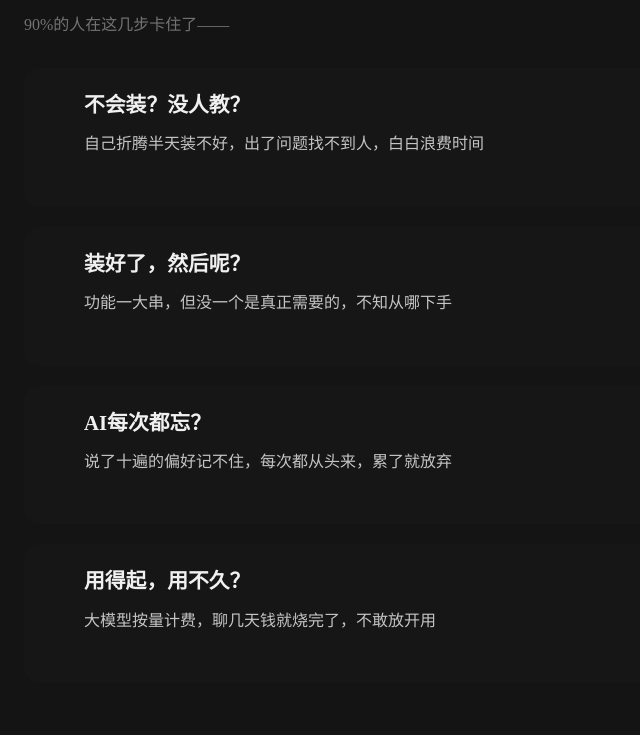
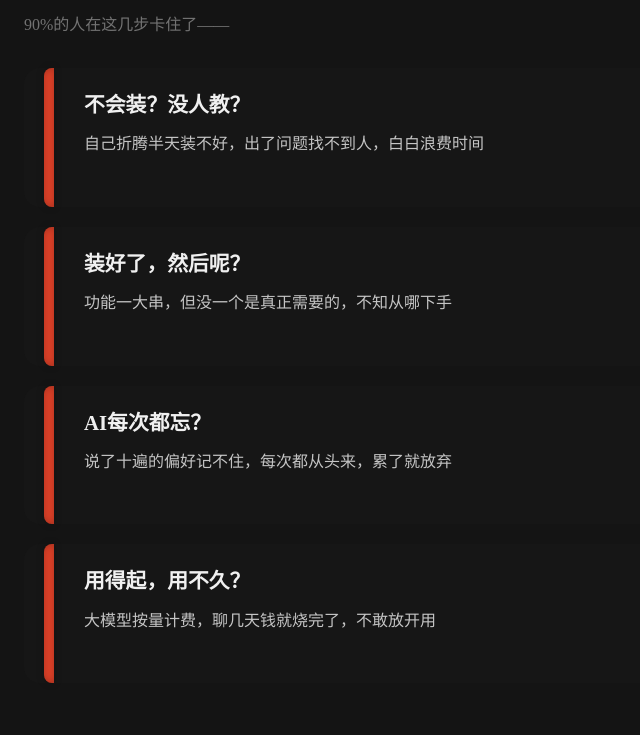
Before and after one commit to weizzmt/openclaw-demo, a plain HTML site: page black.html in a window 1280 px wide. Shown: the part 985-1720 px from the top of the page, without its empty margins (0-640 px from the left). Drawn offline with Linux system fonts and the light colour scheme.

Commit message:
Update black.css

```diff
--- a/css/black.css
+++ b/css/black.css
@@ -626,6 +626,38 @@ body {
     color: #F0F0F0;
 }
 
+.q-item.no-number {
+    padding-left: 20px; /* 原来是 60px，现在左移 */
+}
+
+/* 价格方案中的功能项对勾 */
+.pricing .details li::before {
+    content: "✔";
+    color: #2ECC71;
+    font-weight: bold;
+    margin-right: 10px;
+}
+
+/* 痛点区大括号装饰 */
+.q-item::before {
+    content: "";
+    position: absolute;
+    left: 20px;
+    top: 0;
+    bottom: 0;
+    width: 10px;
+    background: linear-gradient(to bottom, #E8442A, #E8442A);
+    border-radius: 8px 0 0 8px;
+    z-index: 1;
+    box-shadow: inset 0 0 8px rgba(0,0,0,0.3), 0 0 8px rgba(0,0,0,0.2);
+}
+
+/* 顶部圆角更明显 */
+.q-item::before {
+    border-top-left-radius: 8px;
+    border-bottom-left-radius: 8px;
+}
+
 /* 响应式 */
 @media (max-width: 768px) {
     .hero, .pain-points, .service-content, .promise-section, .pricing, .how-to-start, .start-now, .footer {
```
